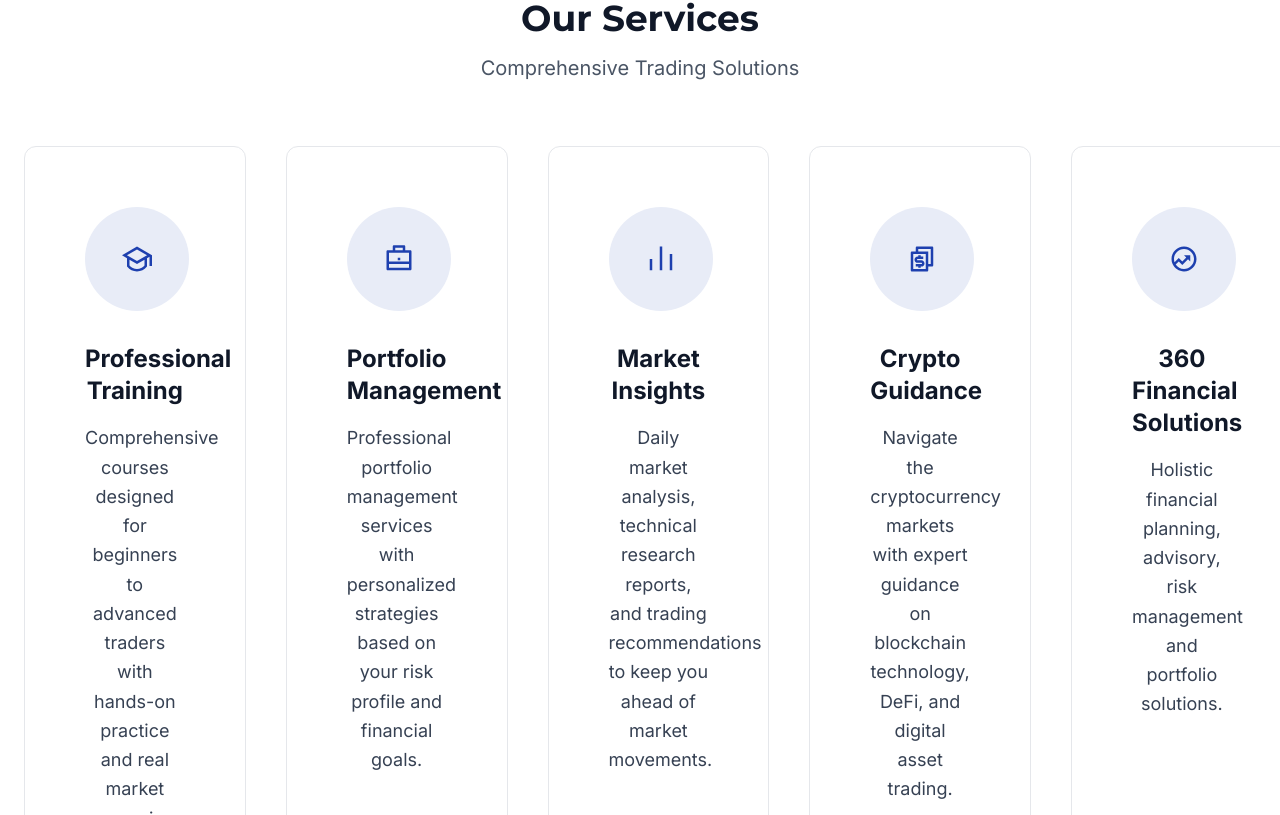
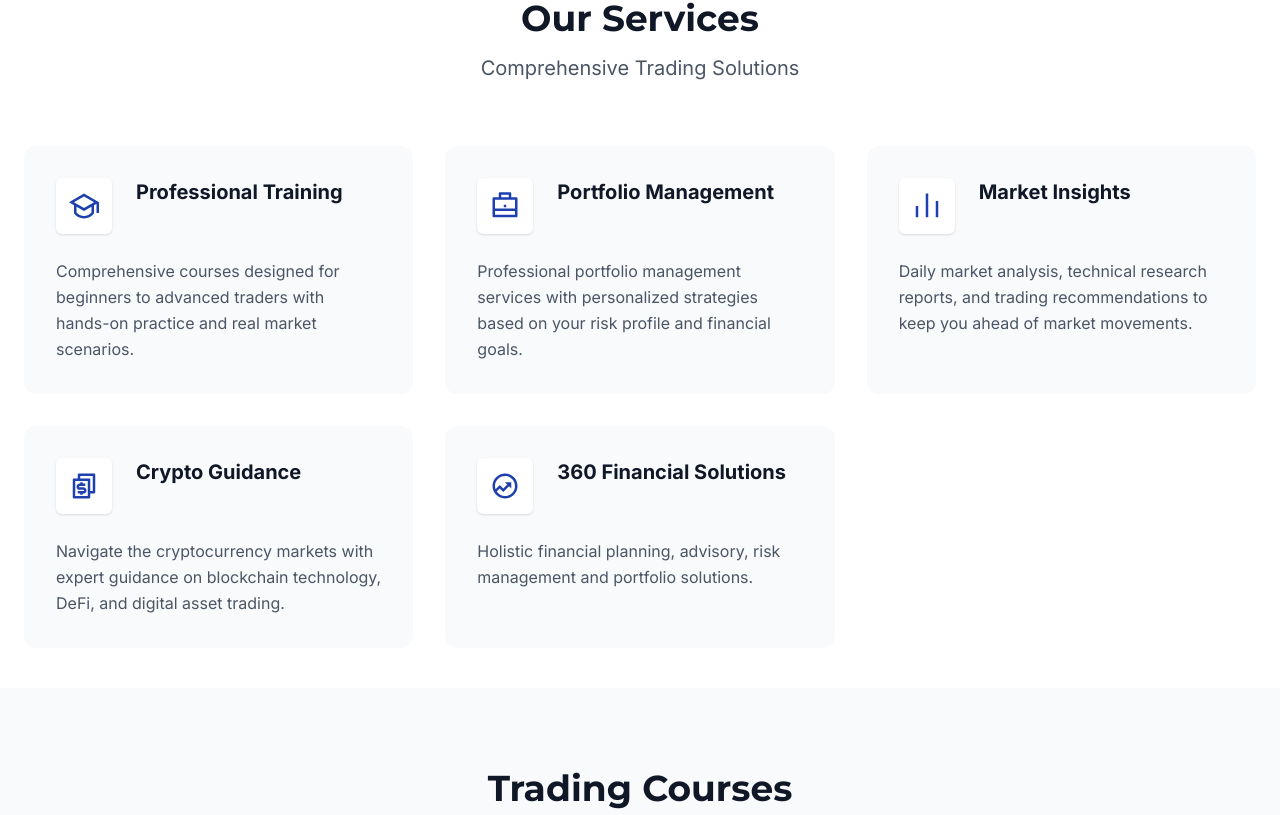
Before and after one commit to TheRDGroupOfIndustries/BENZZ-TRADING, a Next.js app: page / in a window 1280 px wide. Shown: the part 2225-3040 px from the top of the page. Built offline with nearby package versions, Linux system fonts and the light colour scheme.

Commit message:
Sync: update services/cards, logo and layout

```diff
--- a/src/components/ServicesSection.tsx
+++ b/src/components/ServicesSection.tsx
@@ -62,25 +62,30 @@ const ServicesSection: React.FC = () => {
           </p>
         </div>
 
-        {/* Services Row - all cards in a single row without scrolling */}
-        <div className="flex gap-10 flex-nowrap items-stretch">
+        {/* Services Grid - card style similar to reference (left aligned, pale background, square icon) */}
+        <div className="grid md:grid-cols-2 lg:grid-cols-3 gap-8">
           {services.map((service, index) => (
             <div
               key={index}
-              className="flex-1 min-w-0 md:flex-[0_0_18%] bg-white border border-gray-200 rounded-xl p-15 text-center hover:shadow-lg transition-shadow"
+              className="bg-gray-50 rounded-xl p-8 hover:shadow-md transition-shadow flex flex-col h-full"
             >
-              <div className="w-26 h-26 bg-[#e8ecf7] rounded-full flex items-center justify-center mx-auto mb-8">
-                <div className="w-20 text-[#1e40af] h-12 flex items-center justify-center text-4xl">
-                  {service.icon}
+              <div className="flex items-start gap-6">
+                <div className="w-14 h-14 bg-white rounded-md flex items-center justify-center shadow-sm">
+                  <div className="text-[#1e40af] text-2xl">
+                    {service.icon}
+                  </div>
+                </div>
+
+                <div className="text-left">
+                  <h3 className="text-xl font-bold text-gray-900 mb-2">
+                    {service.title}
+                  </h3>
                 </div>
               </div>
 
-              <h3 className="text-2xl font-bold text-gray-900 mb-4">
-                {service.title}
-              </h3>
-              <p className="text-gray-700 text-lg leading-relaxed">
+              <div className="mt-6 text-left text-gray-600 leading-relaxed flex-1">
                 {service.description}
-              </p>
+              </div>
             </div>
           ))}
         </div>
```
